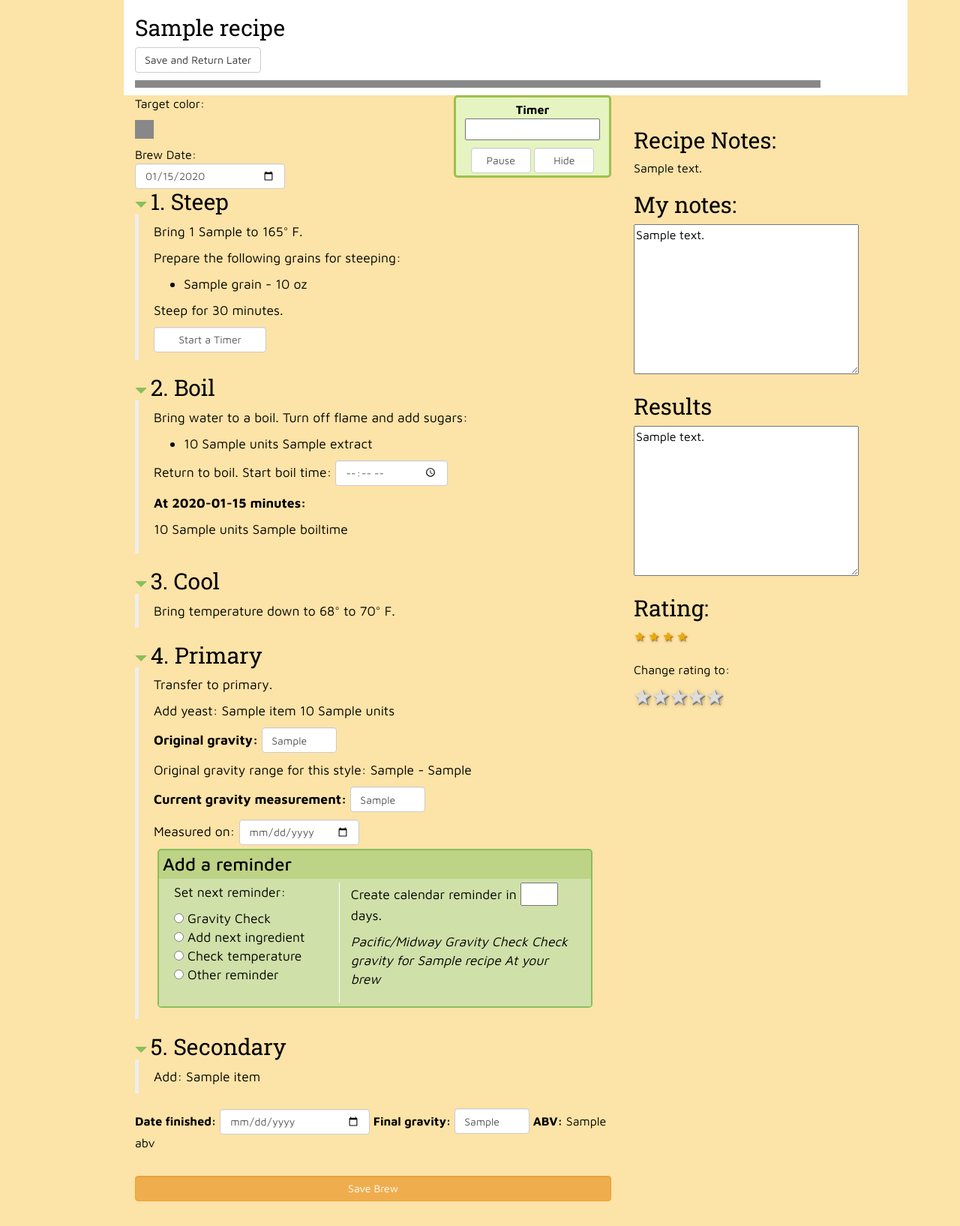
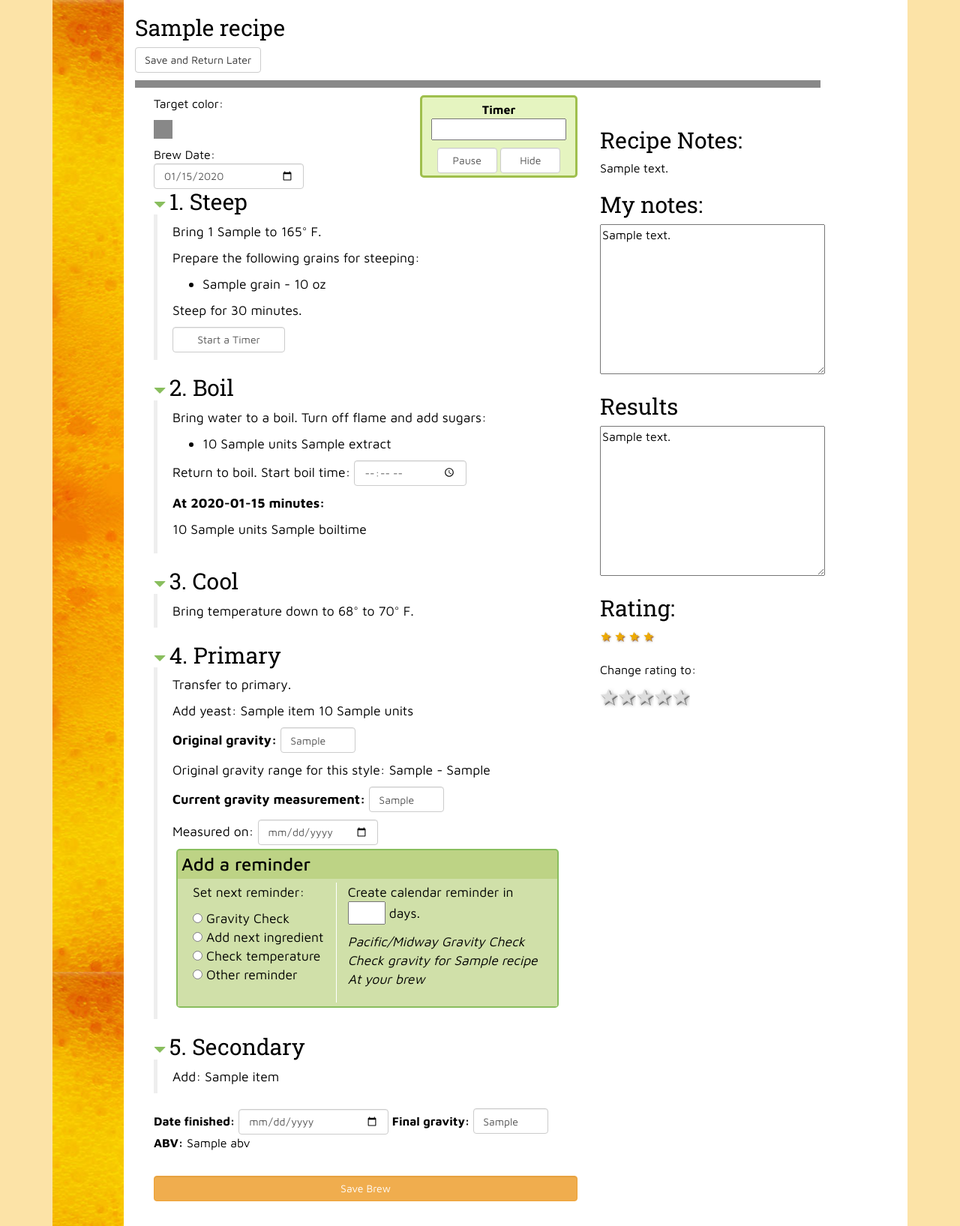
Before and after one commit to leskat47/brew-app-project, a Python web app: template templates/brew.html in a window 1280 px wide. Shown: the part 194-1829 px from the top of the page at 75% size. Run offline with Jinja, Linux system fonts and the light colour scheme; the template is opened without the code that fills it: most values are stand-ins (such as "Sample title", 1, 10 or a date in 2020); some libraries are stand-ins or nearby versions.

Commit message:
Fixed a class name capitolization mis-match.  Not sure about the rules on this one... (are classes case sensitive or not)

```diff
--- a/templates/brew.html
+++ b/templates/brew.html
@@ -1,7 +1,7 @@
 {% extends 'base.html' %}
 {% block content %}
 
-<div class="beerColor">
+<div class="beercolor">
 	<form action="/brew/{{ brew.id }}" method="post" id="{{ brew.id }}">
 	<div class="row">
 		<div class="col-sm-1 col-md-1">
@@ -17,7 +17,7 @@
 	<div class="row">
 		<div class="col-sm-1 col-md-1">
 		</div>
-		<div class="row mainContent">
+		<div class="row maincontent">
 			<div class="col-sm-11 col-md-7 brew">
 				<div id="timergoodies">
 					<div id="popUpDiv">
```
